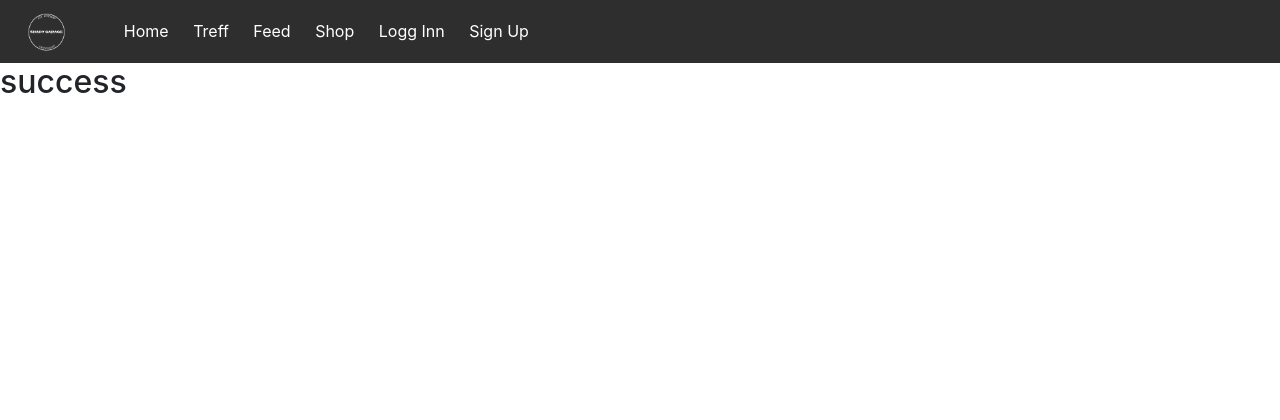
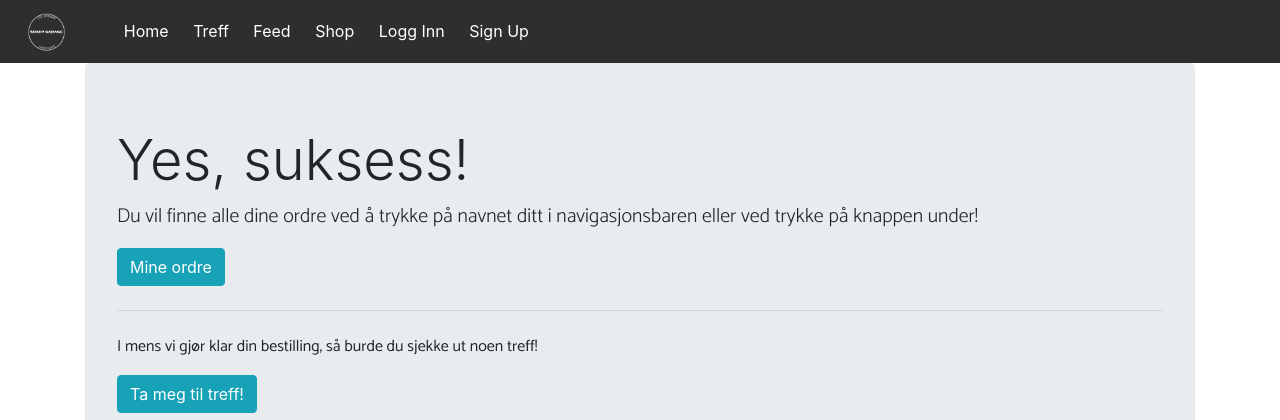
Before and after one commit to arunsangha/Shady-Garage, a Django app: page /cart/success/ in a window 1280 px wide. Shown: the top 420 px of the page. Run offline with Django 3.2, Linux system fonts and the light colour scheme; some libraries are stand-ins or nearby versions; some web fonts are replaced.

Commit message:
Cart success styling done

```diff
--- a/ShadyGarage/carts/templates/carts/cart-success.html
+++ b/ShadyGarage/carts/templates/carts/cart-success.html
@@ -1,4 +1,14 @@
 {% extends "base.html" %}
 {% block body %}
-<h2>success</h2>
+<div class="container">
+  <div class="jumbotron">
+  <h1 class="display-4">Yes, suksess!</h1>
+  <p class="lead">Du vil finne alle dine ordre ved å trykke på navnet ditt i navigasjonsbaren eller ved trykke på knappen under!</p>
+  <a href="#" class="btn btn-info">Mine ordre</a>
+  <hr class="my-4">
+  <p>I mens vi gjør klar din bestilling, så burde du sjekke ut noen treff!</p>
+  <a href="{% url 'meets:meets_list' %}" class="btn btn-info">Ta meg til treff!</a>
+  <div class="container giff" style="display:flex; padding:10px; max-width:380px;">
+  <div style="width:100%;height:0;padding-bottom:56%;position:relative;"><iframe src="https://giphy.com/embed/If7q8H7CWeQqQ" width="100%" height="100%" style="position:absolute" frameBorder="0" class="giphy-embed" allowFullScreen></iframe></div>
+</div>
 {% endblock %}
```
